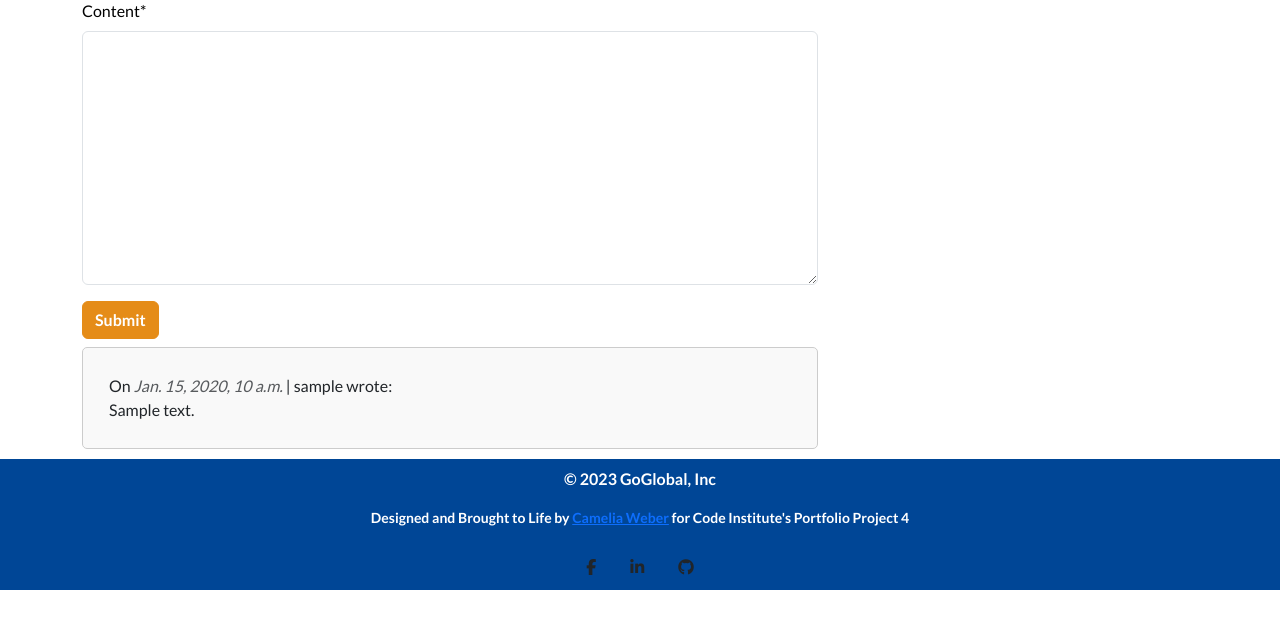
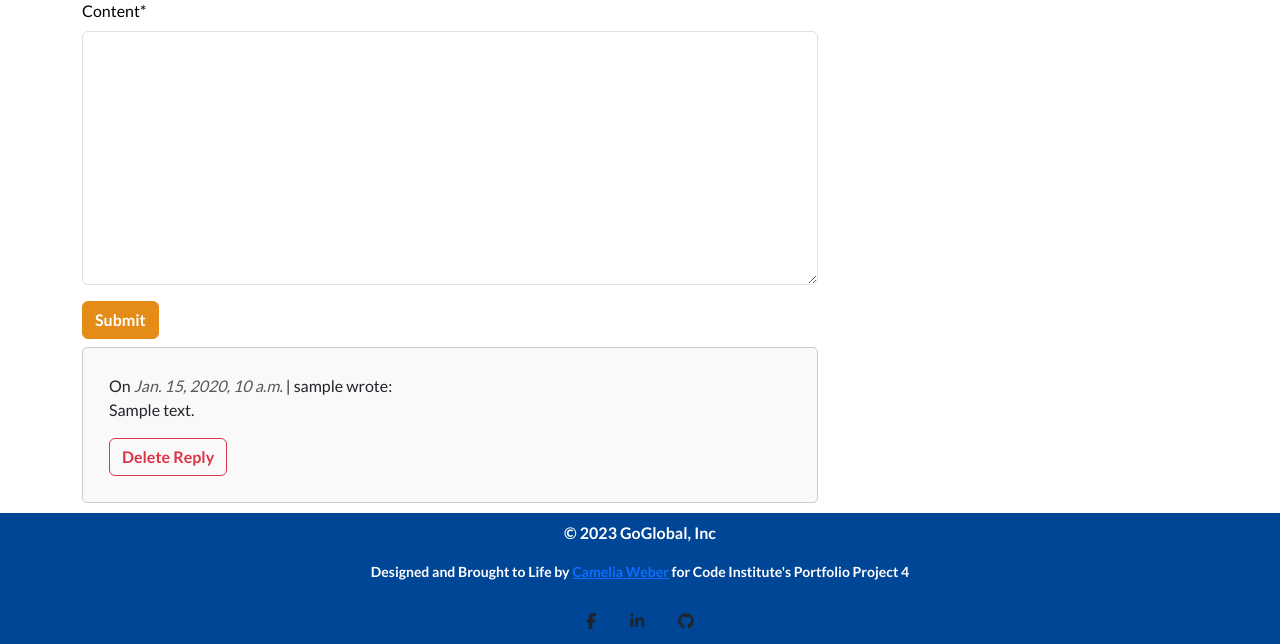
Before and after one commit to Camelia03/portofolio-project-4, a Django app: page /thread/1/ in a window 1280 px wide. Shown: the part 602-1246 px from the top of the page. Before the commit the page ends 1192 px from the top, so only its background shows below. Run offline with Django 3.2, Linux system fonts and the light colour scheme; a user stored in the database is signed in; tables that the repository leaves empty hold one stand-in row (values such as "Sample post"); some libraries are stand-ins or nearby versions.

Commit message:
Add delete button to reply

```diff
--- a/forum/urls.py
+++ b/forum/urls.py
@@ -33,4 +33,6 @@ urlpatterns = [
     path('user/threads', views.UserThreads.as_view(), name='user_threads'),
     path('user/threads/delete', views.ThreadDelete.as_view(),
          name='thread_delete'),
+
+    path('reply/delete', views.ReplyDelete.as_view(), name='reply_delete'),
 ]
--- a/forum/views.py
+++ b/forum/views.py
@@ -1,5 +1,5 @@
 from django.shortcuts import render, redirect, get_object_or_404
-from .models import Thread, Upvote, Downvote, Channel
+from .models import Thread, Upvote, Downvote, Channel, Reply
 from django.views import View
 from .forms import ThreadForm, ReplyForm, UpdateProfileForm, UpdateUserForm, CustomUserCreationForm
 from django.urls import reverse_lazy
@@ -104,6 +104,22 @@ class ThreadDetail(View):
             reply.user = request.user
             reply.save()
         return redirect('thread_detail', pk=pk)
+
+
+@method_decorator(login_required, name='dispatch')
+class ReplyDelete(View):
+
+    def post(self, request):
+        reply_id = request.POST.get('reply_id')
+        thread_id = request.POST.get('thread_id')
+
+        reply = get_object_or_404(Reply, pk=reply_id)
+        if request.user.id == reply.user.id:
+            reply.delete()
+        else:
+            raise PermissionDenied()
+        messages.success(request,  'The reply has been deleted successfully.')
+        return redirect('thread_detail', pk=thread_id)
 
 
 @method_decorator(login_required, name='dispatch')
--- /dev/null
+++ b/static/js/thread_detail.js
@@ -0,0 +1,13 @@
+const deleteConfirmModal = document.getElementById('deleteConfirmModal');
+if (deleteConfirmModal) {
+  deleteConfirmModal.addEventListener('show.bs.modal', event => {
+    // Button that triggered the modal
+    const button = event.relatedTarget;
+    // Extract info from data-bs-thread-id
+    const replyId = button.getAttribute('data-bs-reply-id');
+
+    // Update the form's input value
+    const replyIdInput = deleteConfirmModal.querySelector('#replyId');
+    replyIdInput.value = replyId;
+  });
+}
--- a/templates/thread_detail.html
+++ b/templates/thread_detail.html
@@ -94,6 +94,13 @@
                         <em>{{ reply.created_on }}</em></span> |
                     {{ reply.user.username }} wrote:
                     <p class="card-text">{{ reply.content }}</p>
+
+                    {% if user == reply.user %}
+                    <button type="button" class="btn forum-btn-delete" data-bs-toggle="modal"
+                        data-bs-target="#deleteConfirmModal" data-bs-reply-id="{{ reply.id }}">
+                        Delete Reply
+                    </button>
+                    {% endif %}
                 </div>
             </div>
             {% empty %}
@@ -103,4 +110,33 @@
     </div>
 </div>
 
+<!-- Modal -->
+<div class="modal fade" id="deleteConfirmModal" tabindex="-1" aria-labelledby="deleteConfirmModalLabel"
+    aria-hidden="true">
+    <div class="modal-dialog">
+        <form class="modal-content" method="POST" action="{% url 'reply_delete' %}">
+            {% csrf_token %}
+
+            <div class="modal-header">
+                <h1 class="modal-title fs-5" id="deleteConfirmModalLabel">Delete Reply</h1>
+                <button type="button" class="btn-close" data-bs-dismiss="modal" aria-label="Close"></button>
+            </div>
+            <div class="modal-body">
+                <p>Are you sure you want to delete this
+                    reply?</p>
+                <input type="hidden" id="replyId" name="reply_id">
+                <input type="hidden" id="threadId" name="thread_id" value="{{ thread.id }}">
+
+            </div>
+            <div class="modal-footer">
+                <button type="submit" class="btn btn-danger">Delete</button>
+            </div>
+        </form>
+    </div>
+</div>
+
 {% endblock %}
+
+{% block javascript %}
+<script src="{% static 'js/thread_detail.js' %}"></script>
+{% endblock %}
```
